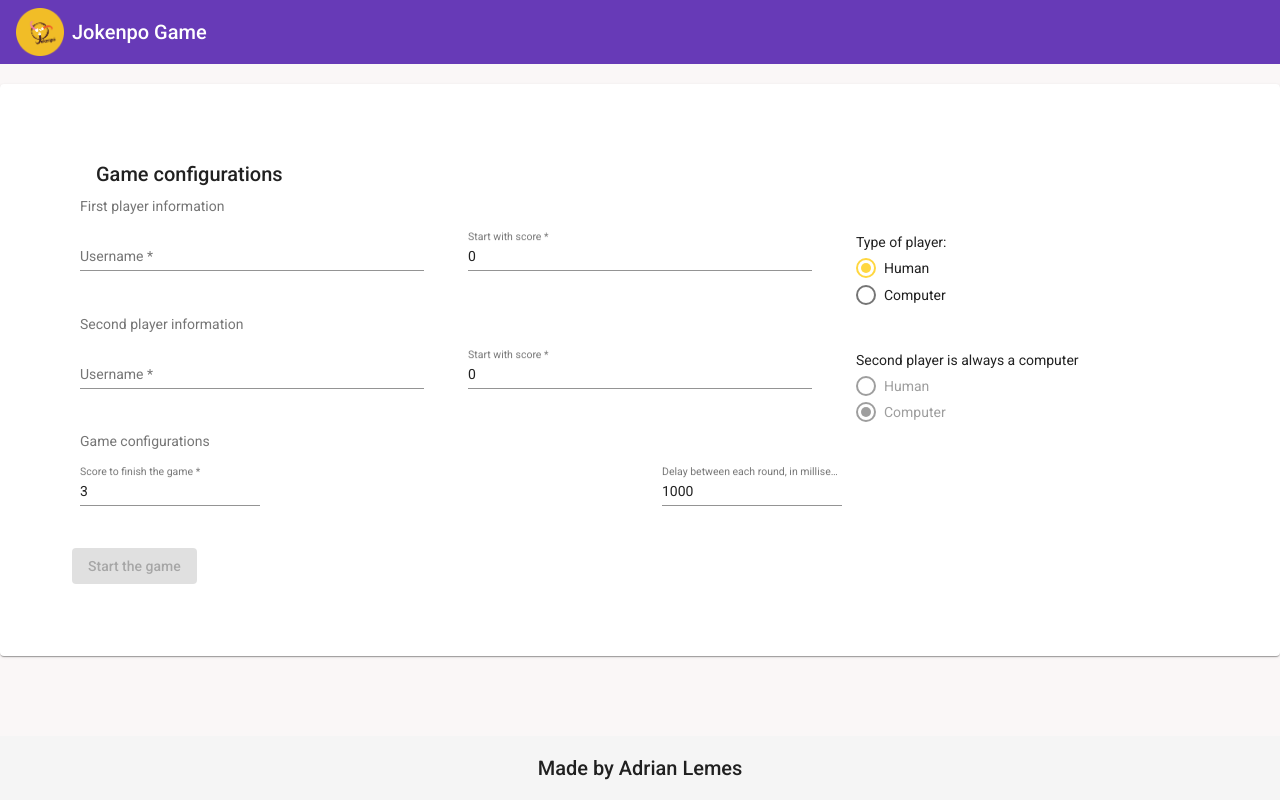
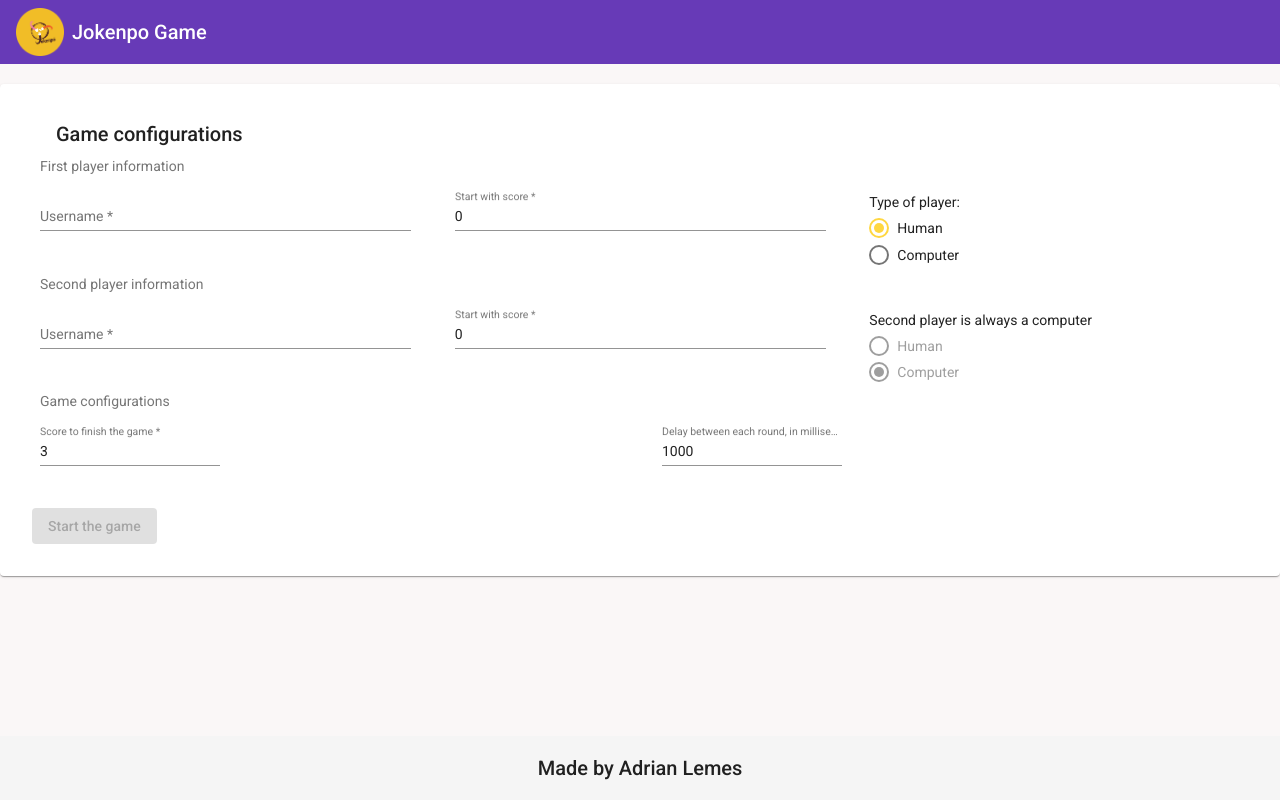
Before and after one commit to adrianlemess/jokenpo-game-angular, an Angular app: page /welcome in a window 1280 px wide. Built offline with nearby package versions, Linux system fonts and the light colour scheme.

Commit message:
fix: update screen size

```diff
--- a/src/app/shared/hands-carousel/hands-carousel.component.scss
+++ b/src/app/shared/hands-carousel/hands-carousel.component.scss
@@ -1,5 +1,5 @@
 .carousel {
-    margin: 32px auto 16px;
+    margin: 16px auto 8px;
     text-align: center;
     & h3 {
         text-transform: capitalize;
--- a/src/app/shared/scoreboard/scoreboard.component.scss
+++ b/src/app/shared/scoreboard/scoreboard.component.scss
@@ -3,7 +3,7 @@
 .scoreboard {
     text-align: center;
     width: 300px;
-    margin: 32px auto;
+    margin: 8px auto;
     padding: 16px 32px;
 
     &__subtitle {
--- a/src/app/welcome/welcome-form/welcome-form.component.scss
+++ b/src/app/welcome/welcome-form/welcome-form.component.scss
@@ -7,7 +7,7 @@
 .welcome-form {
     min-width: 120px;
     margin: 20px auto;
-    padding: 80px;
+    padding: 40px;
 }
 
 .mat-radio-button {
```
